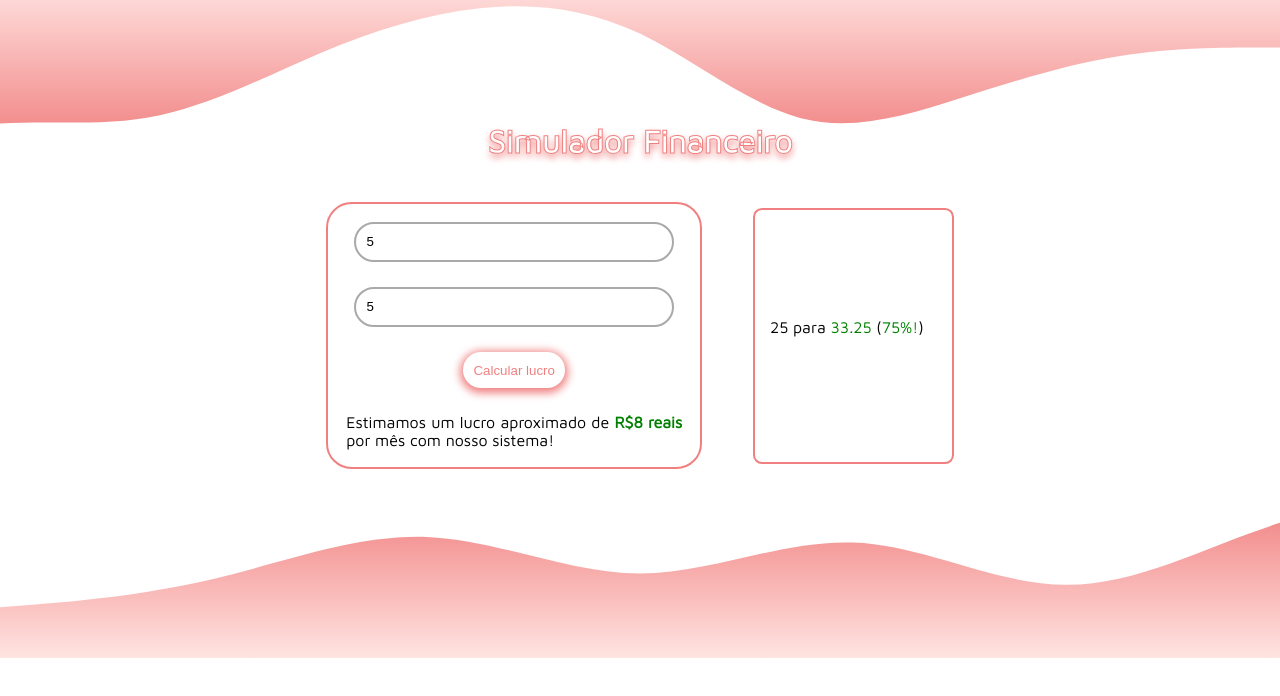
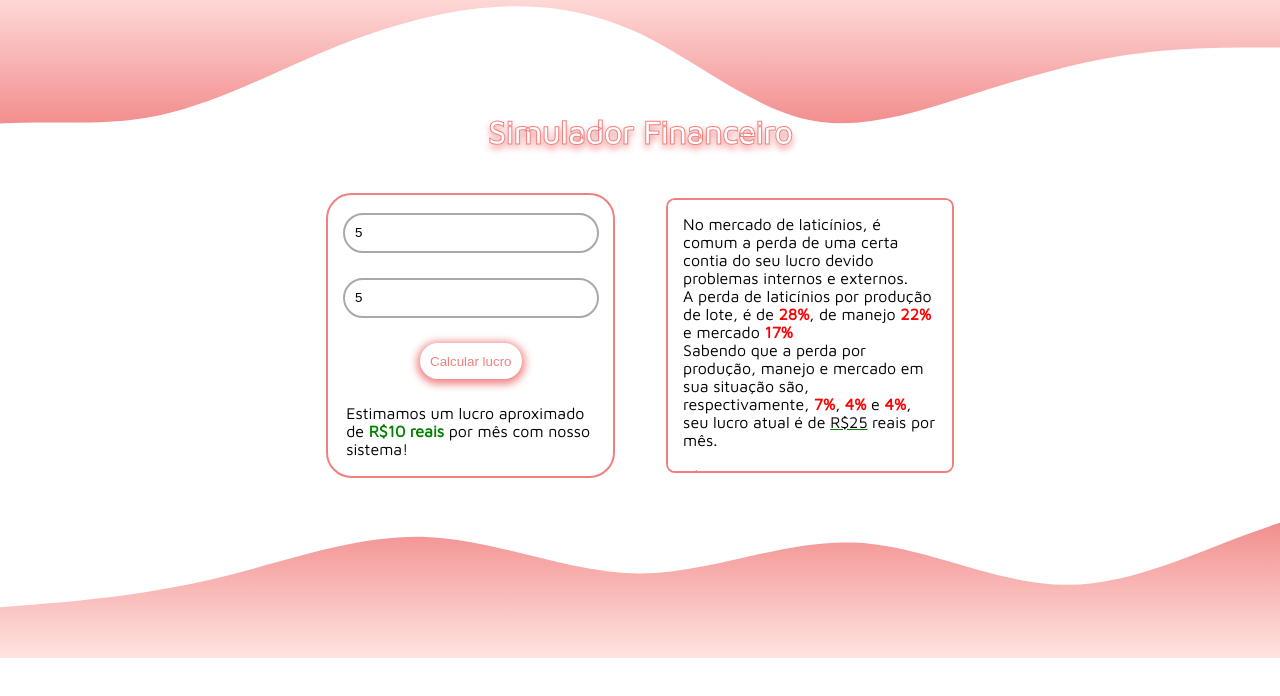
Before and after one commit to LuigiVicchietti/simulador_financeiro, a website: page index.html in a window 1280 px wide. Both pictures are taken after typing "5", "5" into the empty fields and a click on the button "Calcular lucro". Drawn offline with nearby package versions, Linux system fonts and the light colour scheme.

Commit message:
Atualização no visual e na lógica

```diff
--- a/css/style.css
+++ b/css/style.css
@@ -75,7 +75,7 @@ body {
 
 .input {
     cursor: default;
-    width: 25vw;
+    width: 20vw;
     border-style: solid;
     border-width: 2px;
     border-color: #A9A9A9;
@@ -106,7 +106,7 @@ body {
 }
 
 .entradas {
-    width: 75%;
+    width: 60%;
     display: flex;
     flex-direction: column;
     justify-content: center;
@@ -134,11 +134,11 @@ body {
 }
 
 .mensagens {
-    width: 40%;
-    height: 20vw;
+    width: 60%;
+    height: 21.5vw;
     display: flex;
     flex-direction: column;
-    justify-content: center;
+    justify-content: flex-start;
     background-color: #FFF;
     border-style: solid;
     border-width: 2px;
--- a/index.html
+++ b/index.html
@@ -14,13 +14,13 @@
     <h1 class="titulo select-disable">Simulador Financeiro</h1>
     <section class="content animate__animated animate__backInLeft">
         <div class="entradas">
-            <input class="input select-disable" type="number" id="input_qtd_pdt"  placeholder="Insira a quantidade média de produtos estocados">
-            <input class="input select-disable" type="number" id="input_vlr_pdt" placeholder="Insira o valor médio da produção por cada produto estocado">
+            <input class="input select-disable" type="number" id="input_qtd_pdt"  placeholder="Insira a quantidade de produtos (mês)">
+            <input class="input select-disable" type="number" id="input_vlr_pdt" placeholder="Insira o valor da produção por produto">
             <button class="button select-disable" onClick="calcularLucro" id="btn_submit">Calcular lucro</button>
-            <div style=" -webkit-user-select: none; justify-content:center; text-align: justify; margin: 1vw;" id="div_resp"> <p style="font-size: 24px; letter-spacing: 3px;">...</p></div>
+            <div style=" -webkit-user-select: none; justify-content:center; text-align: flex-start; margin: 1vw;" id="div_resp"> <p style="font-size: 24px; letter-spacing: 3px;">...</p></div>
         </div>
         <div class="mensagens select-disable">
-            <div style="justify-content:center; text-align: flex-start; margin: 1vw;" id="retorno"> </div>
+            <div style="justify-content:center; text-align: flex-start; margin: 1vw;" id="retorno"></div>
         </div>
     </section>
 
--- a/js/script.js
+++ b/js/script.js
@@ -9,14 +9,20 @@ function calcularLucro() {
         , valor_produto = Number(valor_pdt.value)
         , mult_qtd_vlr = (qtd_produto * valor_produto)
         , perda_producao = (mult_qtd_vlr * 0.28)
-        , perda_manejo = (mult_qtd_vlr * 0.22)
-        , perda_mercado = (mult_qtd_vlr * 0.17)
+        , perda_manejo = ((mult_qtd_vlr - perda_producao) * 0.22)
+        , perda_mercado = ((mult_qtd_vlr - perda_manejo) * 0.17)
         , ganho_atual = (mult_qtd_vlr - (perda_producao + perda_manejo + perda_mercado))
         , ganho_futuro = (mult_qtd_vlr + ganho_atual)
         , lucro = Math.round(((ganho_futuro - ganho_atual) / ganho_futuro) * 100);
 
     div_resposta.innerHTML = `Estimamos um lucro aproximado de <span style="color: green; font-weight: bold;">R$${Math.round(ganho_atual)} reais</span> por mês com nosso sistema!`
-    div_retorno.innerHTML += `${mult_qtd_vlr} para <span style="color: green;">${ganho_futuro}</span> (<span style="color: green;">${lucro}%!</span>) <br> <br>`
+
+    div_retorno.innerHTML = `No mercado de laticínios, é comum a perda de uma certa contia do seu lucro devido problemas internos e externos. <br>
+    A perda de laticínios por produção de lote, é de <span style="color: red; font-weight: bold;">28%</span>, de manejo <span style="color: red; font-weight: bold;">22%</span> e mercado <span style="color: red; font-weight: bold;">17%</span> <br>
+    Sabendo que a perda por produção, manejo e mercado em sua situação são, respectivamente, <span style="color: red; font-weight: bold;">${Math.round(perda_producao)}%</span>, <span style="color: red; font-weight: bold;">${Math.round(perda_manejo)}%</span> e <span style="color: red; font-weight: bold;">${Math.round(perda_mercado)}%</span>, seu lucro atual é de <span style="text-decoration: underline green;">R$${mult_qtd_vlr}</span> reais por mês. <br> <br>
+    Observe o seu lucro mensal: <br> <br>`
+
+    div_retorno.innerHTML += `${mult_qtd_vlr} para aproximadamente <span style="color: green;">${Math.round(ganho_futuro)}</span> (<span style="color: green;">${lucro}%!</span>) <br>`
 }
 
 btn_submit.addEventListener('click', calcularLucro);
```
